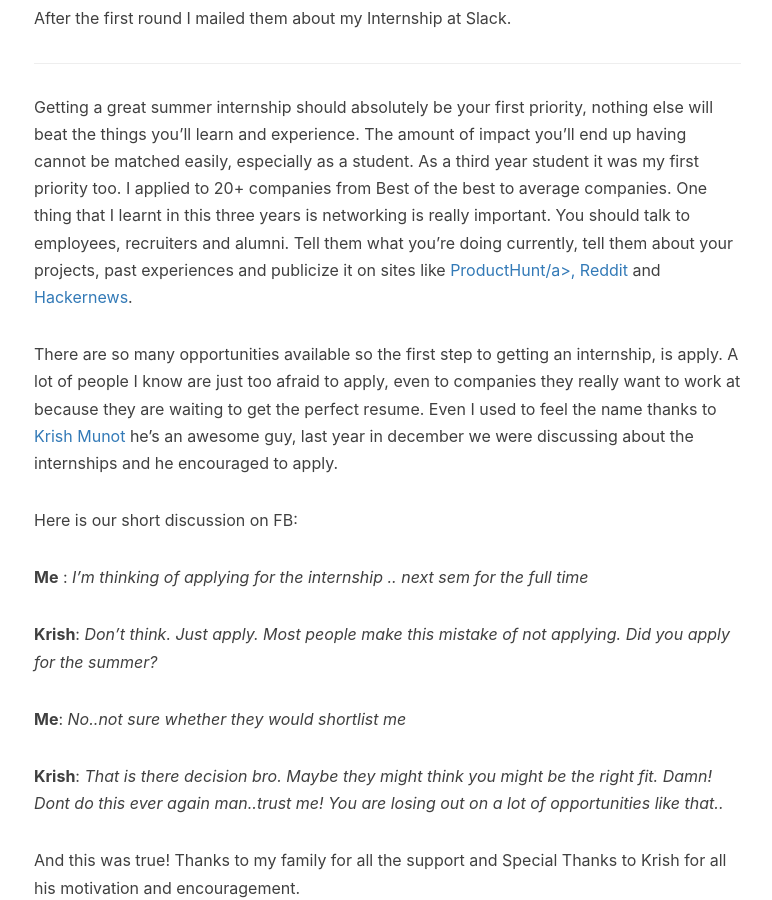
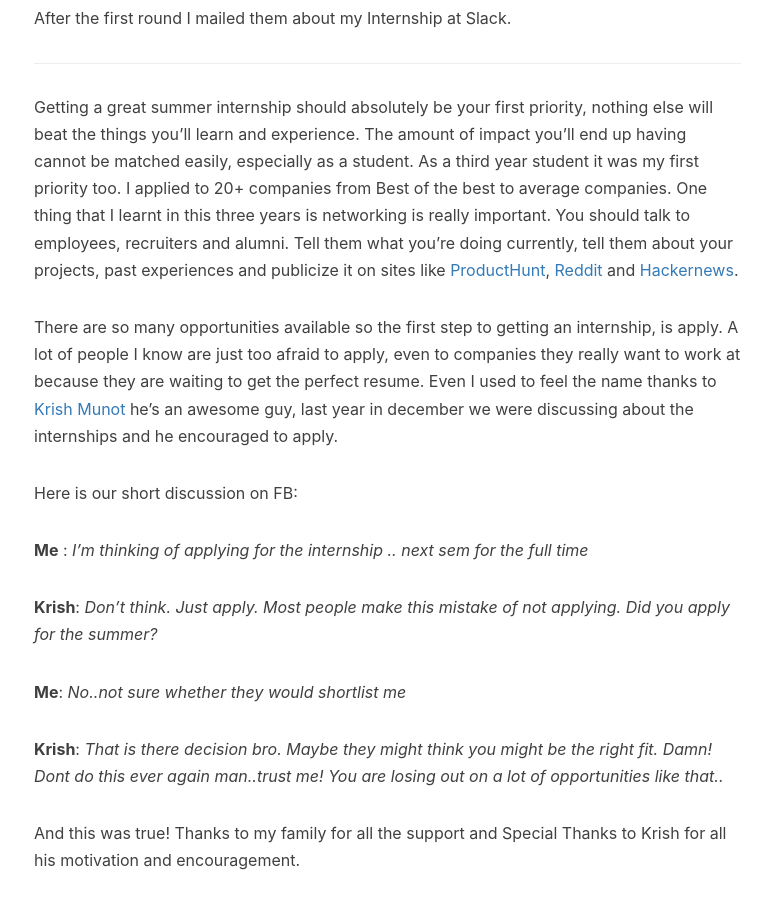
Before and after one commit to nish-d/vicky002.github.io, a Jekyll site: the page built from _posts/2016-02-28-My-internship-interview-experience-with-Amazon-LinkedIn-BrowserStack-Mozilla-and-Slack.md, in a window 1280 px wide and 900 px high, scrolled down 4779 px. Shown: the whole window, without its empty margins (231-1003 px from the left). Built offline with Jekyll 4.4.1, drawn with Linux system fonts in a browser that asks for light colours; nearby versions of some CDN libraries; some web fonts are replaced; comment, search, counter and statistics services are not loaded.

Commit message:
missing closing bracket

```diff
--- a/_posts/2016-02-28-My-internship-interview-experience-with-Amazon-LinkedIn-BrowserStack-Mozilla-and-Slack.md
+++ b/_posts/2016-02-28-My-internship-interview-experience-with-Amazon-LinkedIn-BrowserStack-Mozilla-and-Slack.md
@@ -125,7 +125,7 @@ After the first round I mailed them about my Internship at Slack.
 
 ---
 
-Getting a great summer internship should absolutely be your first priority, nothing else will beat the things you'll learn and experience. The amount of impact you'll end up having cannot be matched easily, especially as a student. As a third year student it was my first priority too. I applied to 20+ companies from Best of the best to average companies. One thing that I learnt in this three years is networking is really important. You should talk to employees, recruiters and alumni. Tell them what you're doing currently, tell them about your projects, past experiences and publicize it on sites like <a href="https://www.producthunt.com" target="_blank">ProductHunt/a>, <a href="https://www.reddit.com/" target="_blank">Reddit</a> and <a href="https://news.ycombinator.com" target="_blank">Hackernews</a>.
+Getting a great summer internship should absolutely be your first priority, nothing else will beat the things you'll learn and experience. The amount of impact you'll end up having cannot be matched easily, especially as a student. As a third year student it was my first priority too. I applied to 20+ companies from Best of the best to average companies. One thing that I learnt in this three years is networking is really important. You should talk to employees, recruiters and alumni. Tell them what you're doing currently, tell them about your projects, past experiences and publicize it on sites like <a href="https://www.producthunt.com" target="_blank">ProductHunt</a>, <a href="https://www.reddit.com/" target="_blank">Reddit</a> and <a href="https://news.ycombinator.com" target="_blank">Hackernews</a>.
 
 There are so many opportunities available so the first step to getting an internship, is apply. A lot of people I know are just too afraid to apply, even to companies they really want to work at because they are waiting to get the perfect resume. Even I used to feel the name thanks to <a href="http://krishmunot.com" target="_blank">Krish Munot</a> he's an awesome guy, last year in december we were discussing about the internships and he encouraged to apply.
 
```
